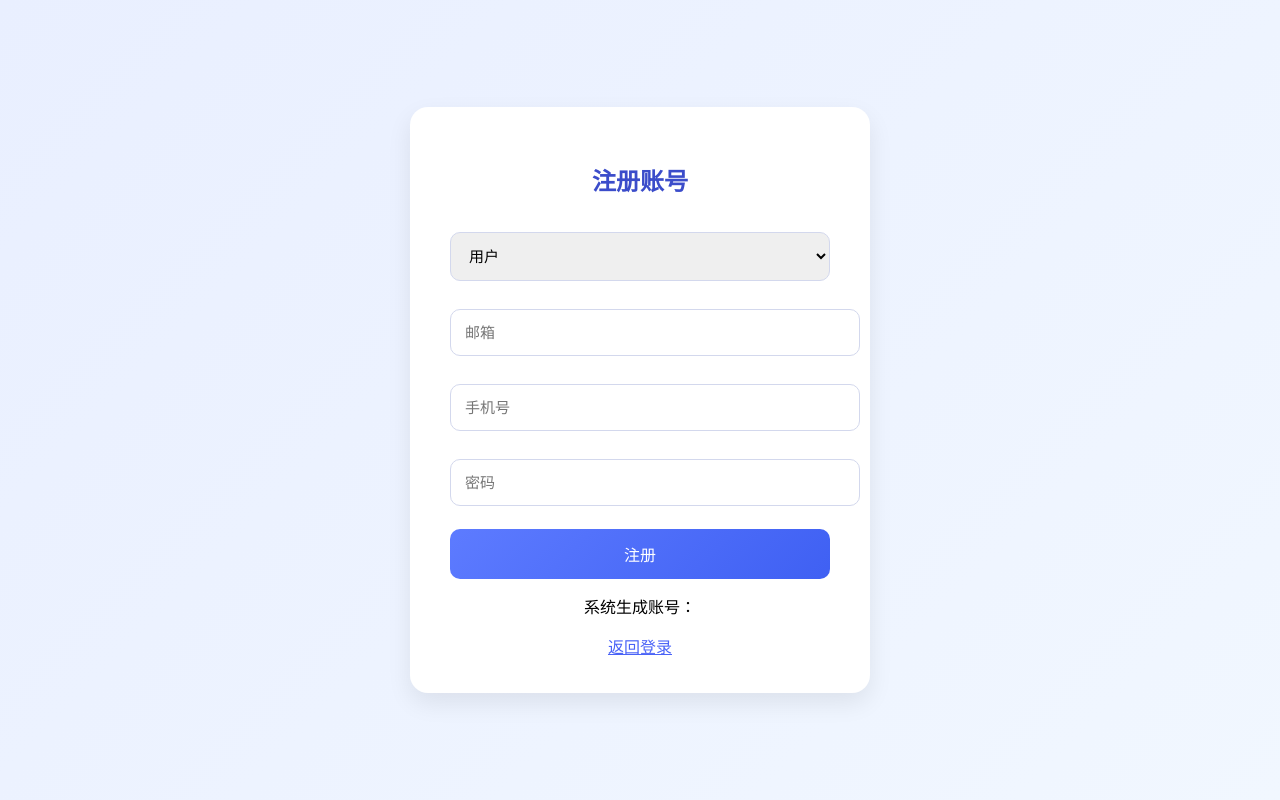
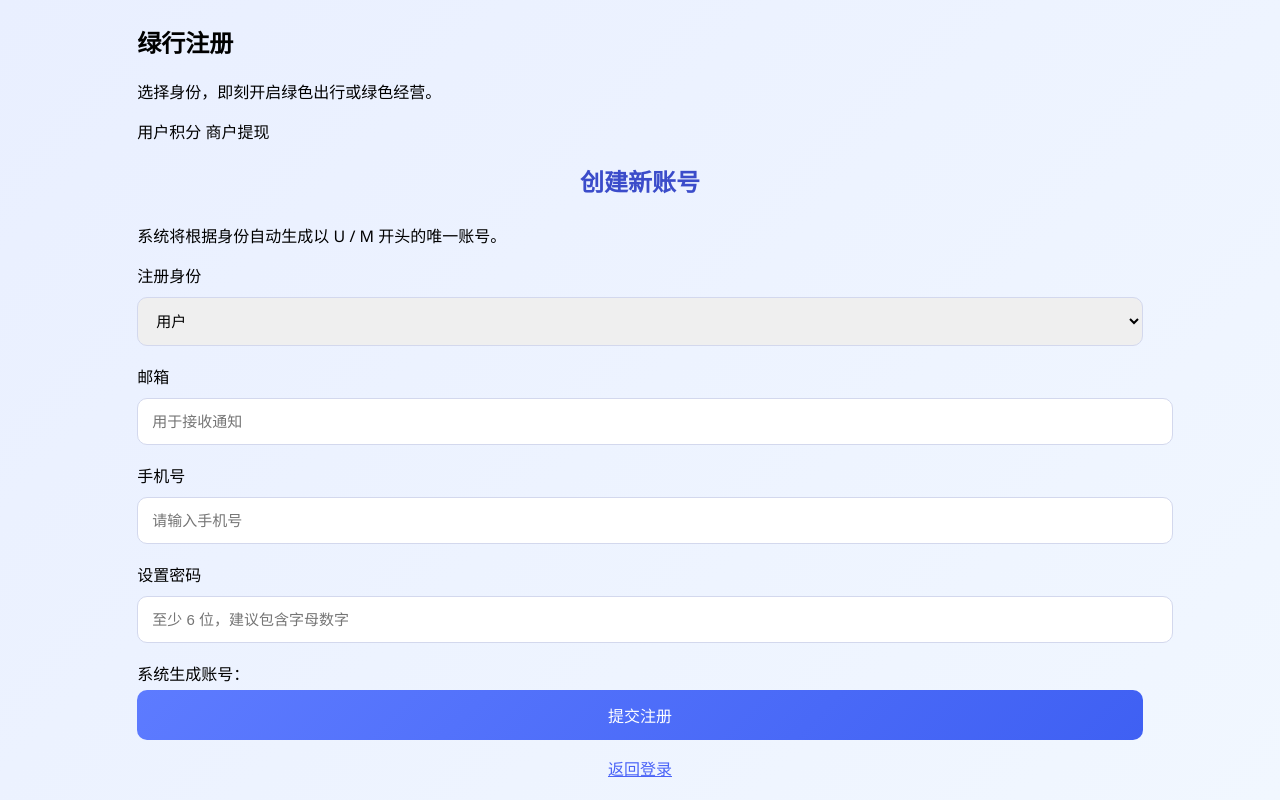
Before and after one commit to hanlinxue/green-points, a Python web app: template templates/register.html in a window 1280 px wide. Run offline with Jinja, Linux system fonts and the light colour scheme; the template is opened without the code that fills it, so the values that code supplies are empty.

Commit message:
Update register.html
优化布局界面

```diff
--- a/templates/register.html
+++ b/templates/register.html
@@ -1,30 +1,55 @@
 <!-- 注册页面 -->
 <!DOCTYPE html>
-<html>
+<html lang="zh">
 <head>
-    <title>注册新账号</title>
+  <meta charset="utf-8">
+  <title>注册 - GreenPoints</title>
   <link rel="stylesheet" href="style.css">
 </head>
 <body>
-<div class="card">
-    <h2>注册账号</h2>
+  <div class="eco-shell">
+    <aside class="eco-illustration">
+      <div class="illustration-content">
+        <h1>绿行注册</h1>
+        <p>选择身份，即刻开启绿色出行或绿色经营。</p>
+        <div class="badge-row">
+          <span class="badge-soft">用户积分</span>
+          <span class="badge-soft">商户提现</span>
+        </div>
+        <div class="wave-animation"></div>
+      </div>
+    </aside>
 
-    <select id="role">
+    <section class="eco-form">
+      <div class="form-header">
+        <h2>创建新账号</h2>
+        <p>系统将根据身份自动生成以 U / M 开头的唯一账号。</p>
+      </div>
+
+      <div class="input-group">
+        <label for="role">注册身份</label>
+        <select id="role" class="input">
           <option value="user">用户</option>
           <option value="merchant">商户</option>
         </select>
 
-    <input id="email" placeholder="邮箱">
-    <input id="phone" placeholder="手机号">
-    <input id="password" placeholder="密码" type="password">
+        <label for="email">邮箱</label>
+        <input id="email" class="input" placeholder="用于接收通知">
 
-    <button onclick="register()">注册</button>
+        <label for="phone">手机号</label>
+        <input id="phone" class="input" placeholder="请输入手机号">
 
-    <p style="margin-top:15px;text-align:center;">系统生成账号：
-        <b id="generatedId" style="color:#4a63f7;"></b>
-    </p>
+        <label for="password">设置密码</label>
+        <input id="password" class="input" type="password" placeholder="至少 6 位，建议包含字母数字">
+      </div>
 
-    <a class="link" href="index.html">返回登录</a>
+      <div class="generated-id">
+        系统生成账号： <b id="generatedId" style="color:#008f64;font-size:18px;"></b>
+      </div>
+
+      <button class="btn" onclick="register()">提交注册</button>
+      <p style="text-align:center;margin-top:16px;"><a class="link" href="index.html">返回登录</a></p>
+    </section>
   </div>
 
   <script src="script.js"></script>
```
Lines whose indentation alone changed are shown as unchanged.
